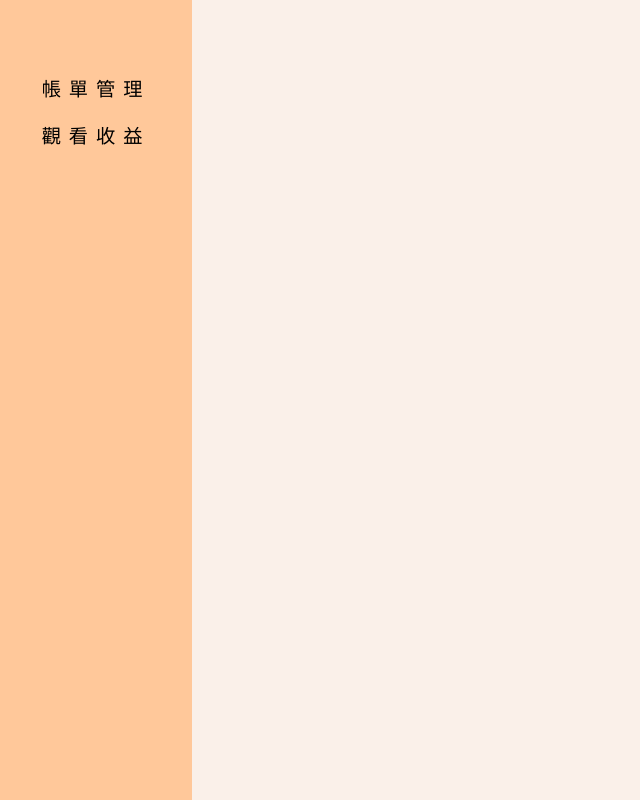
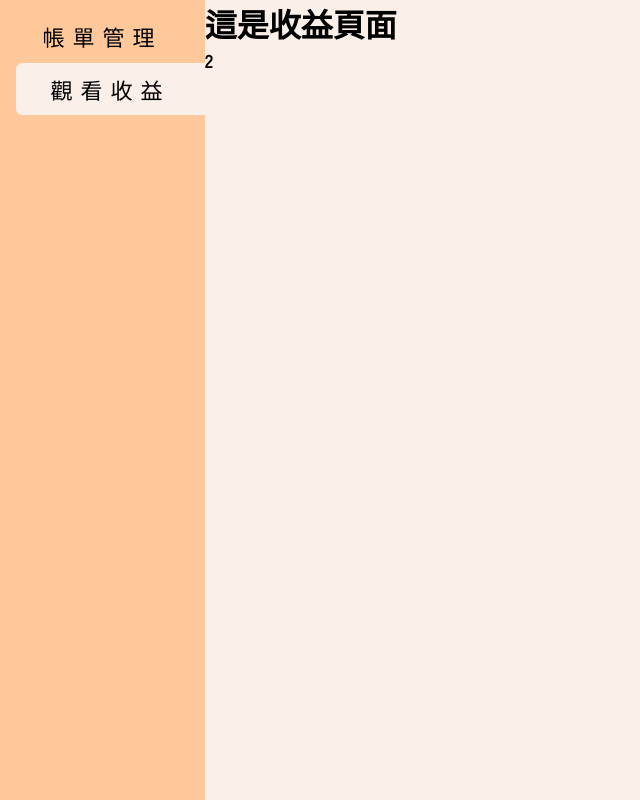
Before and after one commit to Jiuan1231456/F_rent, a Vue app: page /benefit in a window 1280 px wide. Shown: the whole page, without its empty margins (0-640 px from the left). Built offline with nearby package versions, Linux system fonts and the light colour scheme.

Commit message:
更改導覽列樣式

```diff
--- a/src/App.vue
+++ b/src/App.vue
@@ -13,7 +13,7 @@ import Header from"./components/Header.vue"
 
 <style scoped lang="scss">
 .header {
-  width: 100dvw;
-  height: 20dvh;
+  width: 16dvw;
+  height: 100dvh;
 }
 </style>
--- a/src/assets/main.scss
+++ b/src/assets/main.scss
@@ -7,3 +7,7 @@
     font-family: "Zen Kaku Gothic New", sans-serif;
     background-color: #FAF0E9;
 }
+
+#app{
+    display: flex;
+}
--- a/src/components/Header.vue
+++ b/src/components/Header.vue
@@ -1,31 +1,36 @@
 <script>
 import { RouterLink, RouterView } from 'vue-router'
+import dataStore from "../stores/dataStore";
+import { mapState } from "pinia";
 export default{
     // 在 template 當標籤使用的方法或是元件，import進來後要宣告在components:{}裡面
-    components:{
-        RouterLink
-    }
-}
+    components: {
+        RouterLink,
+    },
+    computed: {
+        ...mapState(dataStore,["page"])
+    },
+};
 </script>
 
 <template>
     <div class="headerArea">
-        <RouterLink class="routerItem" to="/bill">帳單管理</RouterLink>
-        <RouterLink class="routerItem" to="/benefit">觀看收益</RouterLink>
+        <RouterLink class="routerItem" :class="{ 'selectedPage': this.page === 1}" to="/bill">帳單管理</RouterLink>
+        <RouterLink class="routerItem" :class="{'selectedPage': this.page === 2}" to="/benefit">觀看收益</RouterLink>
     </div>
 </template>
 
 <style scoped lang="scss">
 .headerArea{
     height: 100dvh;
-    width: 15%;
+    width: 100%;
     background-color: #FFC89A;
     padding-top: 5%;
 .routerItem{
     color: black;
     background-color: #FFC89A;
     text-decoration: none;
-    font-size: 1.2em;
+    font-size: 22px;
     display: flex;
     letter-spacing: 8px;
     justify-content: center;
@@ -34,6 +39,21 @@ export default{
         cursor: pointer;
         background-color: #FF9D60;
         font-weight: 400;
+        border-left: 16px solid #FFC89A;
+        border-radius: 11% 0px 0px 11%;
+
+    }
+}
+.selectedPage{
+    background-color: #FAF0E9;
+    border-radius: 11% 0px 0px 11%;
+    border-left: 16px solid #FFC89A;
+    // padding-left: 25px;
+    font-weight: 500;
+    &:hover{
+        cursor: default;
+        background-color: #FAF0E9;
+        font-weight: 500;
     }
 }
 }
--- a/src/main.js
+++ b/src/main.js
@@ -3,9 +3,12 @@ import './assets/main.scss'
 import { createApp } from 'vue'
 import App from './App.vue'
 import router from './router'
+import { createPinia } from 'pinia';
 
 const app = createApp(App)
+const pinia = createPinia();
 
-app.use(router)
+app.use(router);
+app.use(pinia)
 
 app.mount('#app')
--- /dev/null
+++ b/src/stores/dataStore.js
@@ -0,0 +1,16 @@
+import { defineStore } from "pinia";
+
+export default defineStore('dataStore',{
+    state: () => ({  // 存放全域變數的地方
+        page:1,
+    }),
+    getters:{  // 返回變數或數據
+      getPage:(state) => state.page,
+    },
+    actions:{   // 處理數據
+       setPage(params){
+        this.page = params
+       }
+        }
+    }
+)
--- a/src/views/Benefit.vue
+++ b/src/views/Benefit.vue
@@ -1,8 +1,29 @@
 <script>
+import dataStore from "@/stores/dataStore";
+import { mapState, mapActions } from "pinia";
+export default {
+    data(){
+        return {
 
+        }
+    },
+    computed: {
+        ...mapState(dataStore, ['page'])
+    },
+    methods: {
+        ...mapActions(dataStore ,['setPage'])
+    },
+    mounted(){
+        this.setPage(2)
+    }
+}
 </script>
 
 <template>
+    <div class="middleArea">
+        <h1>這是收益頁面</h1>
+        <h3>{{ this.page }}</h3>
+    </div>
 
 </template>
 
--- a/src/views/Bill.vue
+++ b/src/views/Bill.vue
@@ -1,9 +1,27 @@
 <script>
+import dataStore from "@/stores/dataStore";
+import { mapState, mapActions } from "pinia";
+export default {
+    data(){
+        return {
 
+        }
+    },
+    computed: {
+        ...mapState(dataStore, ['page'])
+    },
+    methods: {
+        ...mapActions(dataStore,['setPage'])
+    },
+    mounted(){
+        this.setPage(1)
+    }
+}
 </script>
 
 <template>
-
+    <h2>這是帳單頁面</h2>
+     <p>{{ this.page }}</p>
 </template>
 
 <style scoped lang="scss">
```
Also changed, not shown: src/router/index.js (+3 -4 lines).
